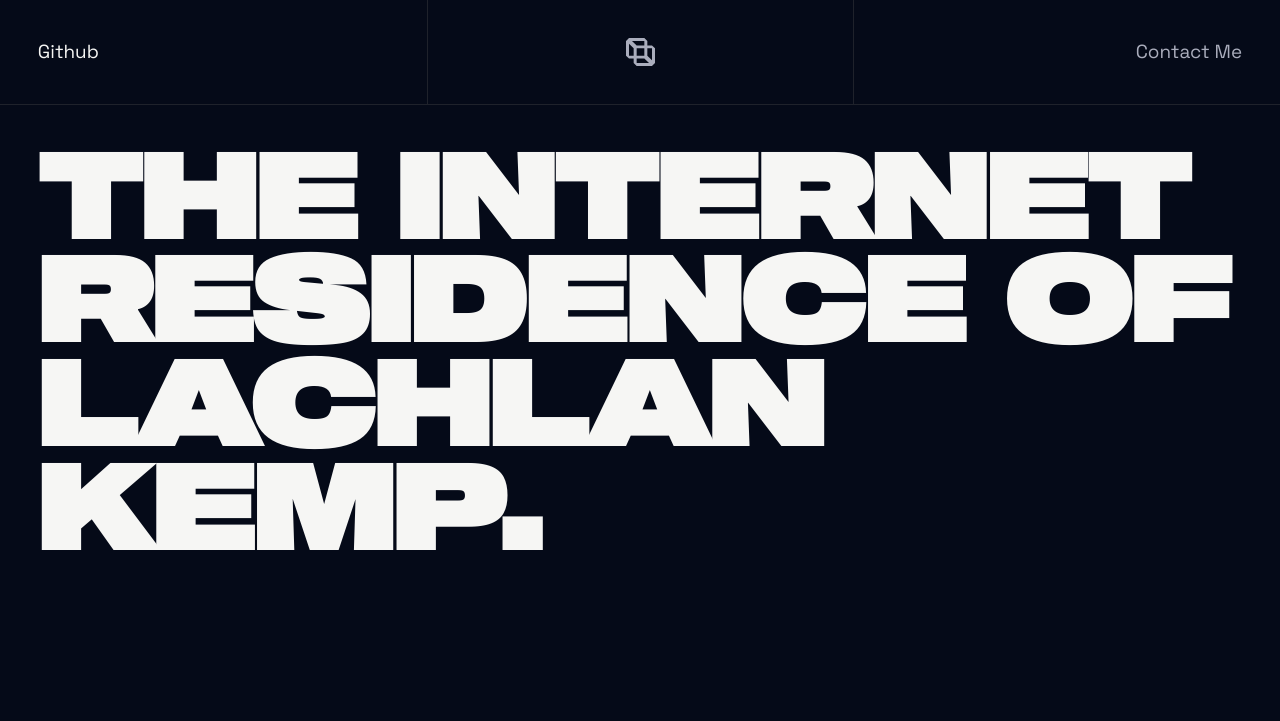
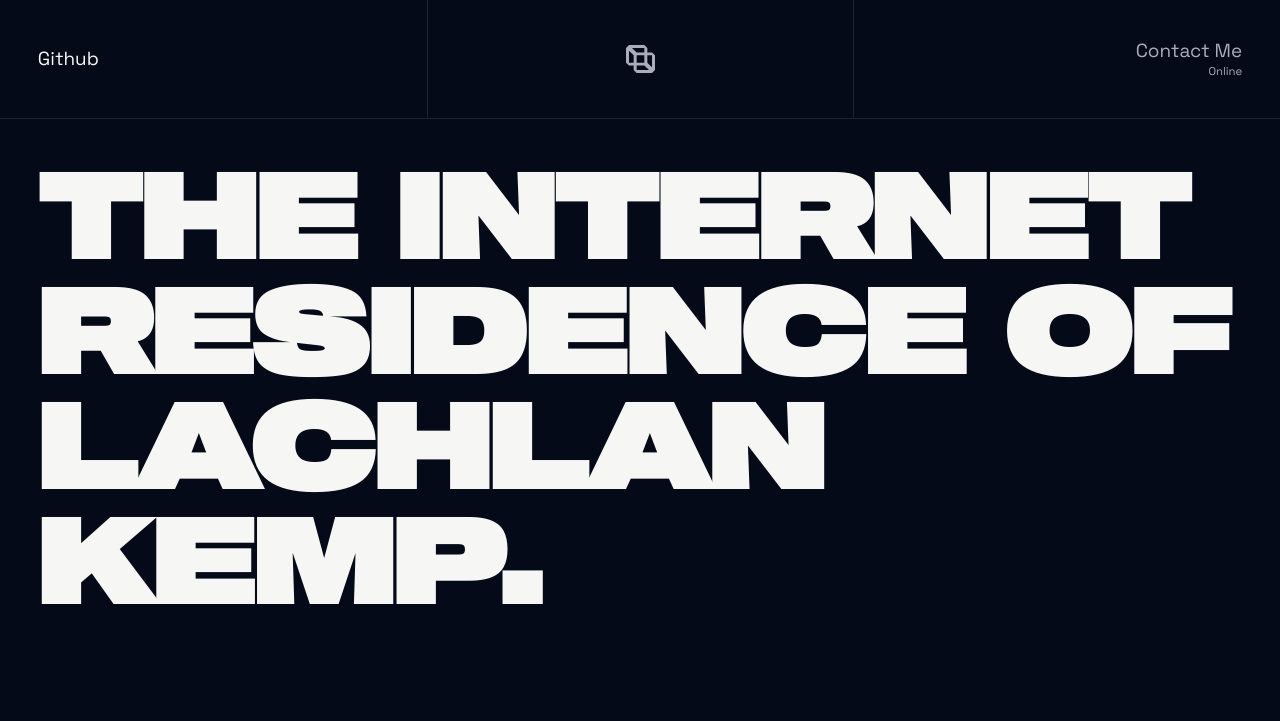
Before and after one commit to stupideveloper/lachlankemp.com, an Astro site: page / in a window 1280 px wide. Shown: the top 721 px of the page. Built offline with nearby package versions, Linux system fonts and the light colour scheme; Astro itself is replaced by a stand-in of ours.

Commit message:
Fixed link added online timer

```diff
--- a/src/components/Header.astro
+++ b/src/components/Header.astro
@@ -1,4 +1,9 @@
 ---
+const current_time = new Date()
+const end_time = new Date()
+
+const epoch_hours_until = current_time.getTime() - end_time.getTime()
+const hours_until = current_time.getUTCHours() > 9 && current_time.getUTCHours() < 21 ? `Online in ${new Date(epoch_hours_until).getHours()}h` : 'Online'
 ---
 <header>
 	<div class="inner">
@@ -14,7 +19,7 @@
 			</a>
 		</div>
 
-		<div class="last"><a href="me@lachlankemp.com" id="hello_link" class="nav_link"><p class="lg_text">Contact Me</p><p class="sm_text">Contact</p></a></div>
+		<div class="last"><a href="mailto:me@lachlankemp.com" id="hello_link" class="nav_link"><p class="lg_text">Contact Me</p><p class="sm_text">Contact</p><p class="online_readout">{hours_until}</p></a></div>
 	</div>
 </header>
 
@@ -117,9 +122,8 @@ header > div > div {
 }
 }
 
-/* Mobile Menu */
-.mobile_menu_button > svg {
-	width: 2rem;
-	height: 2rem;
+.online_readout {
+	font-size: 0.6em;
+	padding-top: 0;
 }
 </style>
--- a/src/pages/index.astro
+++ b/src/pages/index.astro
@@ -47,4 +47,10 @@ import Header from '../components/Header.astro';
 .title_wrap {
   padding: var(--padding-container-x);
   font-size: 4.5vw
-}</style>
+}
+@media screen and (max-width: 768px) {
+	.title_wrap {
+		font-size: 5.5vw;
+	}
+}
+</style>
--- a/styles/global.css
+++ b/styles/global.css
@@ -95,7 +95,7 @@
 * {
   margin: 0;
   padding: 0;
-  line-height: calc(0.25rem + 1em + 0.25rem);
+  line-height: 1;
 }
 
 *,
@@ -132,7 +132,6 @@ body {
   font-family: var(--font-family-body);
   font-size: 1rem;
   font-weight: var(--weight-regular);
-  line-height: 1.5;
   color: var(--theme-primary);
   background-color: var(--theme-primary);
   color-scheme: dark;
@@ -143,13 +142,14 @@ body {
 h1, h2, h3, h4 {
   font-family: var(--font-family-slab);
   font-weight: var(--weight-bold);
-  line-height: 0.9;
   color: var(--theme-secondary);
+  line-height: 1;
 }
 
 h1 {
   text-transform: uppercase;
 }
+
 
 
 /* Animations */
@@ -162,7 +162,9 @@ h1 {
   }
 }
 
-
+p {
+  line-height: 1.4;
+}
 
 /* Utils */
 .flex-grow {
```
